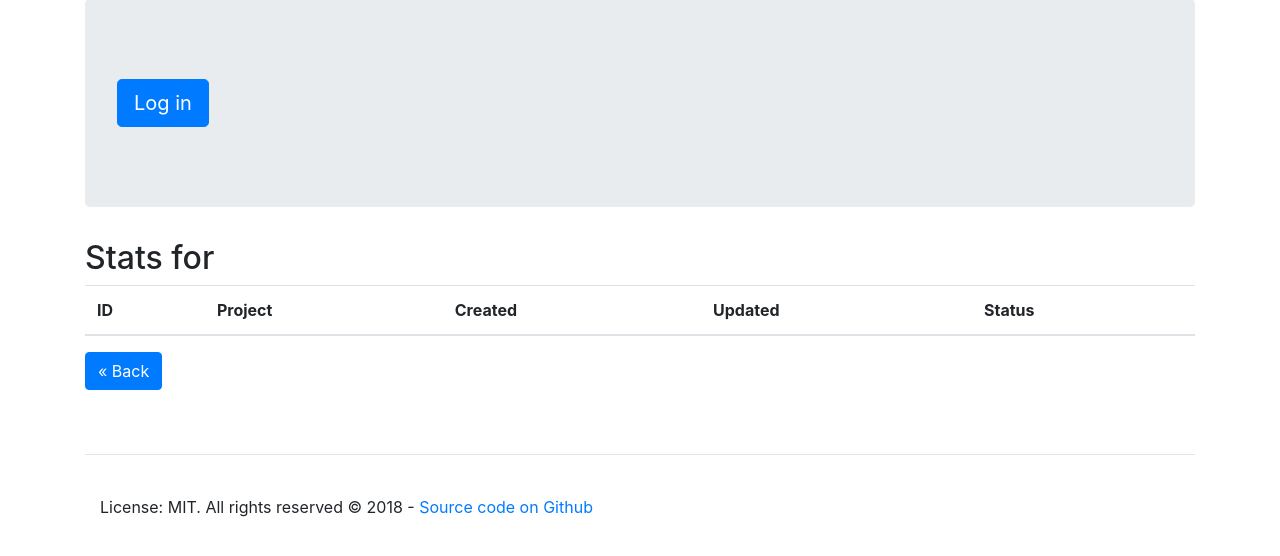
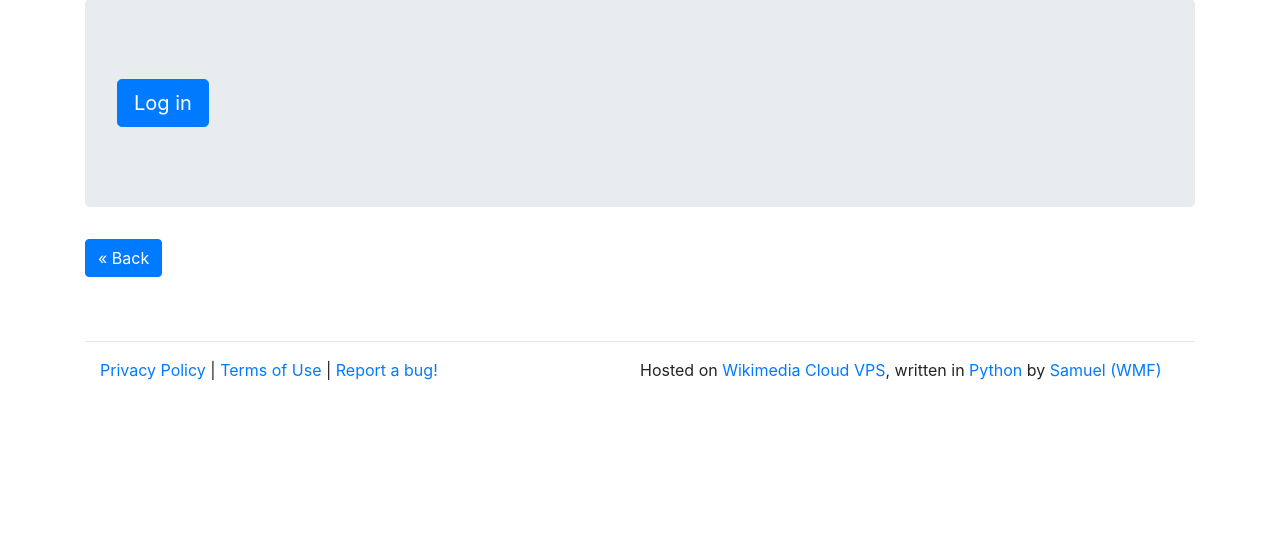
Before and after one commit to samuelguebo/tsbot-nda, a Flask app: template templates/index.html in a window 1280 px wide. Shown: the part 105-661 px from the top of the page. Run offline with Flask 2, Linux system fonts and the light colour scheme; the template is opened without the code that fills it, so the values that code supplies are empty; some libraries are stand-ins or nearby versions.

Commit message:
[IMPR] Terms of use and other links

```diff
--- a/templates/base.html
+++ b/templates/base.html
@@ -47,11 +47,23 @@
 	</div>
 	<footer class="container footer">
 		<hr class="featurette-divider">
-		<div class="container">
-			<br>
-			<p>License: MIT. All rights reserved © 2018 - <a href="$">Source code on Github </a></p>
+		<div id="footer">
+			<div class="container">
+				<div class="row">
+					<div class="col-md-6">
+					<a href="https://wikimediafoundation.org/wiki/Privacy_policy">Privacy Policy</a> |
+					<a href="https://wikitech.wikimedia.org/wiki/Wikitech:Labs_Terms_of_use">Terms of Use</a> |
+					<a href="https://phabricator.wikimedia.org/maniphest/task/create/?projects=trust-and-safety">Report a bug!</a>
+					</div>
+					<div class="pull-right">
+						Hosted on <a href="https://wikitech.wikimedia.org/wiki/Portal:Cloud_VPS">Wikimedia Cloud VPS</a>, written in <a href="https://python.org">Python</a> by <a href="https://meta.wikimedia.org/wiki/Samuel_(WMF)">Samuel (WMF)</a>
+					</div>
+				</div>
+			</div>
 		</div>
 		<script src="{{url_for('static', filename='js/main.js')}}"></script>
 	</footer>
+
+
 </body>
 </html>
--- a/templates/index.html
+++ b/templates/index.html
@@ -16,7 +16,7 @@
 		</p>
         {% endif %}
 	</div>
-
+	{% if patches %}
 		<h2>Stats for {{patches[0]['name']}}</h2>
 		<table class="table table-striped">
 			<thead>
@@ -32,16 +32,17 @@
 				{% for patch in patches %}
 					{% if monthID in patch.created %}
 						<tr>
-						<td>{{loop.index}}</td>
-						<td><a href="//gerrit.wikimedia.org/r/#/c/{{patch._number}}/">{{patch.project}}</a></td>
-						<td>{{patch.created|datetimeformat}}</td>
-						<td>{{patch.updated|datetimeformat}}</td>
-						<td>{{patch.status}}</td>
+							<td>data</td>
+							<td><a href="#">data</a></td>
+							<td>data</td>
+							<td>data</td>
+							<td>data</td>
 						</tr>
 					{% endif %}
 				{% endfor %}
 			</tbody>
 		</table>
+	{% endif %}
 	<a href="{{backUrl}}" class="btn btn-primary float-left" title="Back to homepage">&laquo; Back</a>
 </div>
 {% endblock %}
```
Lines whose indentation alone changed are shown as unchanged.
